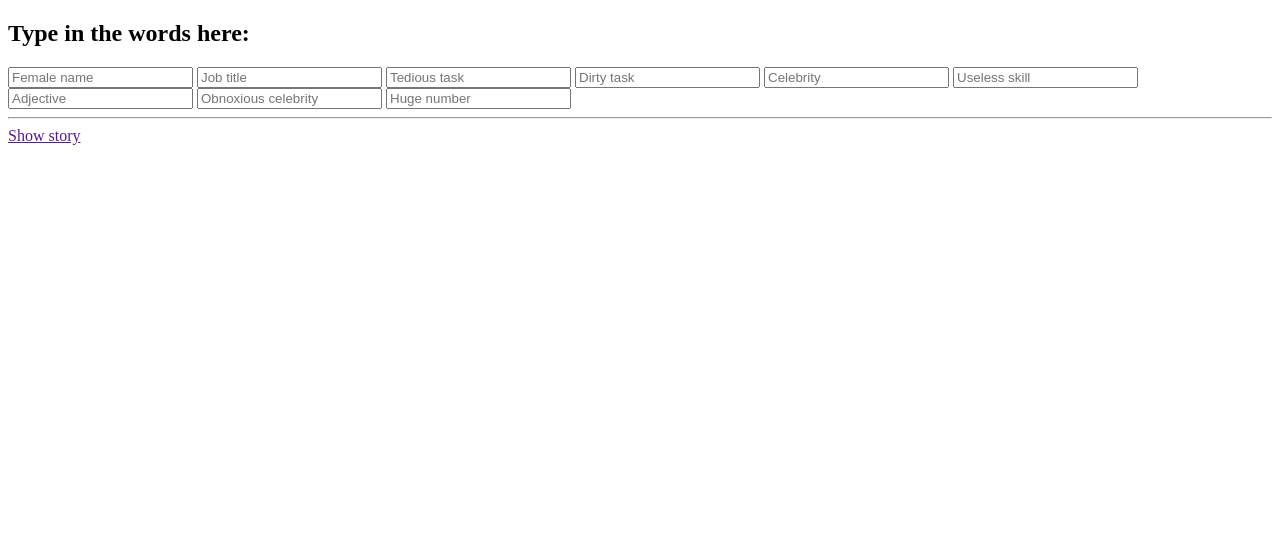
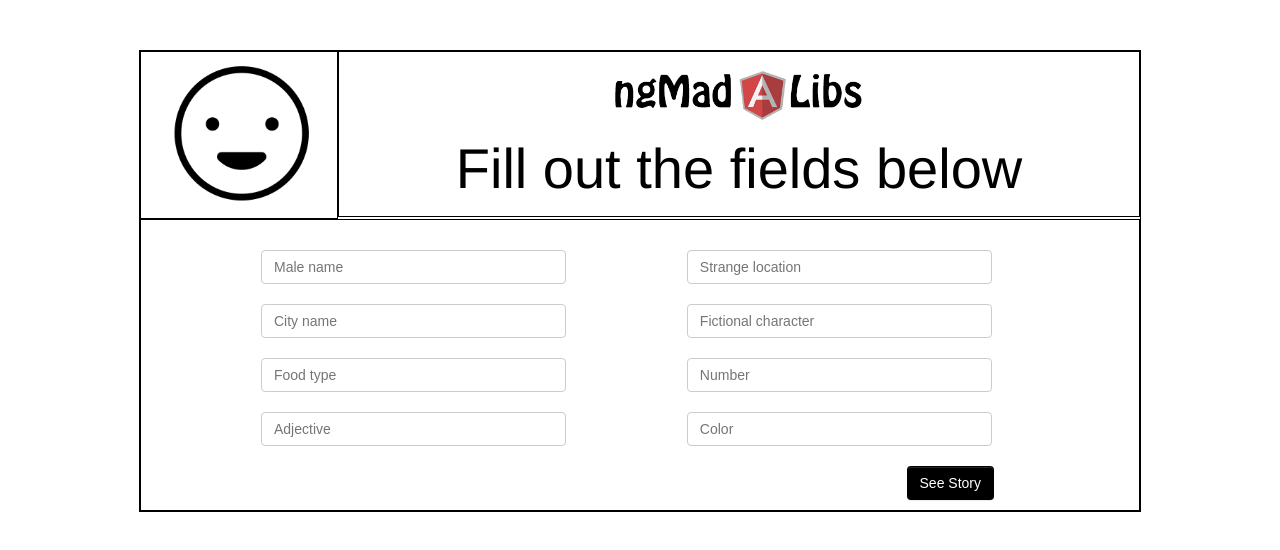
Before and after one commit to jordanhudgens/madlibs, a plain HTML site: page index.html in a window 1280 px wide. Drawn offline with nearby package versions, Linux system fonts and the light colour scheme.

Commit message:
integrated updates to the form and show fields

```diff
--- a/index.html
+++ b/index.html
@@ -1,29 +1,71 @@
 <!DOCTYPE html>
-<html ng-app='madApp'>
-<head>
+<html>
+	<head>
+		<link rel="stylesheet" type="text/css" href="main.css" />
+		<title>ngMadLibs</title>
+	</head>
+
+	<body ng-app='madApp'>
+		<div class="madlib-container" ng-controller="MyCtrl">
+			<div class="smiley">
+				<img src="mad-lib-happy-face.png">
+			</div>
+			<div class="logo">
+				<img src="ng-mad-libs-logo.png">
+				<h1>Fill out the fields below</h1>
+			</div>
+			<div class="words" ng-show='!generatedLib'>
+
+				<form ng-submit="submitted=true; submit()" name="madLibForm" novalidate>
+					<div class="input1">
+						<input  type="text" name='maleName' onclick="this.select()" placeholder="Male name" ng-model="data.maleName" required>
+						<p ng-if="submitted && madLibForm.maleName.$error.required">This field is required</p>
+
+						<input type="text" name='cityName' onclick="this.select()" placeholder="City name" ng-model="data.cityName" required>
+						<p ng-if="submitted && madLibForm.cityName.$error.required">This field is required</p>
+
+						<input type="text" name='foodType' onclick="this.select()" placeholder="Food type" ng-model="data.foodType" required>
+						<p ng-if="submitted && madLibForm.foodType.$error.required">This field is required</p>
+
+						<input type="text" name='adjective' onclick="this.select()" placeholder="Adjective" ng-model="data.adjective" required>
+						<p ng-if="submitted && madLibForm.adjective.$error.required">This field is required</p>
+					</div>
+
+					<div class="input2">
+						<input type="text" name='strangeLocation'onclick="this.select()" placeholder="Strange location" ng-model="data.strangeLocation" required>
+						<p ng-if="submitted && madLibForm.strangeLocation.$error.required">This field is required</p>
+
+						<input type="text" name='fictionalCharacter' onclick="this.select()" placeholder="Fictional character" ng-model="data.fictionalCharacter" required>
+						<p ng-if="submitted && madLibForm.fictionalCharacter.$error.required">This field is required</p>
+
+						<input type="number" name='number' onclick="this.select()" placeholder="Number" ng-model="data.number" required>
+						<p ng-if="submitted && madLibForm.number.$error.required">This number is required</p>
+
+						<input type="text" name='color' onclick="this.select()" placeholder="Color" ng-model="data.color" required>
+						<p ng-if="submitted && madLibForm.color.$error.required">This field is required</p>
+
+					</div>
+
+				<button type="submit" value="Generate MadLib!">See Story</button>
+				</form>
+			</div>
+			<div class="results" ng-show='generatedLib'>
+
+				<p><span class="word">{{data.maleName}}</span> just moved to <span class="word">{{data.cityName}}</span> and heard that the <span class="word">{{data.foodType}}</span> scene was <span class="word">{{data.adjective}}</span>. <span class="word">{{data.maleName}}</span> decided to checkout the <span class="word">{{data.foodType}}</span> scene with some friends he met at a <span class="word">{{data.strangeLocation}}</span>.</p>
+
+				<p>Off they went to have some <span class="word">{{data.adjective}}</span> <span class="word">{{data.foodType}}</span> when without warning they ran into <span class="word">{{data.fictionalCharacter}}</span>. <span class="word">{{data.fictionalCharacter}}</span> told them they should check out this new <span class="word">{{data.foodType}}</span> place that they thought was really <span class="word">{{data.adjective}}</span>. </p>
+
+				<p>Thinking this was completely normal <span class="word">{{data.maleName}}</span> said "Okay let's go!" and his {{data.number}} friends followed. <span class="word">{{data.maleName}}</span> , <span class="word">{{data.fictionalCharacter}}</span> and friends had a great evening eating <span class="word">{{data.foodType}}</span>.</p>
+
+				<p>Suddenly his surroundings turned <span class="word">{{data.color}}</span> and <span class="word">{{data.maleName}}</span> woke up in a daze not sure why he was craving <span class="word">{{data.foodType}}</span> and <span class="word">{{data.liquid}}</span>.</p>
+
+				<p>The End!</p>
+
+				<button type="button" ng-click="reset()">Start Over</button>
+			</div>
+		</div>
+
 	<script type="text/javascript" src="http://ajax.googleapis.com/ajax/libs/angularjs/1.3.0-beta.5/angular.min.js"></script>
 	<script type="text/javascript" src="madApp.js"></script>
-</head>
-<body ng-controller = "MyCtrl">
-	<div>
-	  <h2>Type in the words here:</h2>
-	  <input type="text" ng-model="female_name" placeholder="Female name" />
-	  <input type="text" ng-model="job_title" placeholder="Job title" />
-	  <input type="text" ng-model="tedious_task" placeholder="Tedious task" />
-	  <input type="text" ng-model="dirty_task" placeholder="Dirty task" />
-	  <input type="text" ng-model="celeb" placeholder="Celebrity" />
-	  <input type="text" ng-model="useless_skill" placeholder="Useless skill" />
-	  <input type="text" ng-model="adjective" placeholder="Adjective" />
-	  <input type="text" ng-model="obnoxious_celeb" placeholder="Obnoxious celebrity" />
-	  <input type="text" ng-model="huge_number" placeholder="Huge number" />
-  </div>
-  <hr>
-  <a href ng-click="show()">Show story</a>
-  <div ng-show="story_toggle">
-	  <h2>Content:</h2>
-	  <p>{{ female_name }} was a {{ job_title }} who loved technology. Although she loved parts of her job, she absolutely hated {{ tedious_task }} and {{ dirty_task }}. So, {{ female_name }} met with her life mentor {{ celeb }} who told her how to {{ useless_skill }} with Thinkful. Thinkful didn't offer a course on {{ useless_skill }} so she studied programming instead.</p>
-
-	  <p>What a great decision! With her new skills, {{ female_name }} built a(n) {{ adjective }} robot named {{ obnoxious_celeb }} that not only loved {{ dirty_task }} but did it {{ huge_number }} times faster.</p>
-	</div>
 </body>
 </html>
--- a/madApp.js
+++ b/madApp.js
@@ -1,12 +1,38 @@
-app = angular.module('madApp', []);
-app.controller('MyCtrl', function($scope){
-	// Sets the story_toggle to false so it doesn't show up by default
-	$scope.story_toggle = false;
+angular.module('madApp', [])
 
-	$scope.show = function() {
-		// Make sure to set the variable!
-		$scope.story_toggle = !$scope.story_toggle;
-	}
+	//add a controller to hold a model w/words for madlib
+	.controller('MyCtrl', function($scope) {
 
-	console.log("test ", $scope.female_name);
-});
+		//initialize
+		$scope.generatedLib = false;
+		$scope.submitted = false;
+
+		$scope.submit = function() {
+			if($scope.madLibForm.$valid) {
+				console.log('The form is valid');
+				$scope.generatedLib = true;
+			} else {
+				console.log('The form is invalid');
+				$scope.generatedLib = false;
+			}
+		};
+
+		//reset form
+		$scope.reset = function() {
+
+			$scope.madLibForm.$setPristine();
+
+			$scope.data.maleName = "";
+			$scope.data.cityName ="";
+			$scope.data.foodType = "";
+			$scope.data.adjective = "";
+
+			$scope.data.strangeLocation = "";
+			$scope.data.fictionalCharacter = "";
+			$scope.data.number = "";
+			$scope.data.color = "";
+
+			$scope.submitted = false;
+			$scope.generatedLib = false;
+		}
+	});
--- /dev/null
+++ b/main.css
@@ -0,0 +1,139 @@
+body{
+	background: #fff;
+	font-family: "Helvetica Neue",Helvetica,Arial,sans-serif;
+}
+
+.madlib-container
+{
+	margin: 50px auto;
+	border: 1px solid;
+	width: 1000px;
+	overflow: auto;
+}
+
+.smiley
+{
+	float: left;
+	padding: 10px 30px;
+	border: 1px solid;
+	width: 136px;
+}
+
+.smiley img {
+	height: 142px;
+}
+
+.logo
+{
+	float: right;
+	padding: 10px 10px;
+	border: 1px solid;
+	text-align: center;
+	width: 780px;
+
+}
+
+.logo img {
+
+	height: 65px;
+}
+
+h1 {
+	display: block;
+	margin: 5px auto;
+	font-weight: normal;
+	font-size: 3.5em;
+}
+
+button {
+	color: #fff;
+	background-color: black;
+
+	display: inline-block;
+	box-shadow: inset 0 1px 0 rgba(255,255,255,.15),0 1px 1px rgba(0,0,0,.075);
+	margin-bottom: 0;
+	font-weight: 400;
+	text-align: center;
+	vertical-align: middle;
+	cursor: pointer;
+	background-image: none;
+	border: 1px solid transparent;
+	white-space: nowrap;
+	padding: 6px 12px;
+	font-size: 14px;
+	line-height: 1.42857143;
+	border-radius: 4px;
+}
+
+.words
+{
+	border: 1px solid;
+	padding: 10px 100px;
+	clear: both;
+	overflow: auto;
+	text-align: center;
+}
+
+.words button
+{
+	float: right;
+	margin-right: 45px;
+}
+
+.word
+{
+ 	color: #8f1133 ;
+ 	text-decoration: underline
+}
+
+.results
+{
+	border: 1px solid;
+	padding: 10px 100px;
+	clear: both;
+	font-size: 1.5em;
+}
+
+.input1
+{
+	float: left;
+	width: 50%;
+	text-align: left;
+}
+
+.input1 p
+{
+	margin-left: 20px;
+	color: #A80C0C;
+}
+
+.input2
+{
+	float: right;
+	width: 50%;
+	text-align: left;
+}
+
+ input {
+	display: block;
+	width: 70%;
+	margin:20px 20px;
+	padding: 6px 12px;
+	font-size: 14px;
+	line-height: 1.42857143;
+	color: #555;
+	background-color: #fff;
+	border: 1px solid #ccc;
+	border-radius: 4px;
+}
+
+.input2 input {
+	display: block;
+	margin:20px auto;
+}
+
+.input2 p
+{
+	margin-left: 47px;
+	color: #A80C0C;
+}
```
